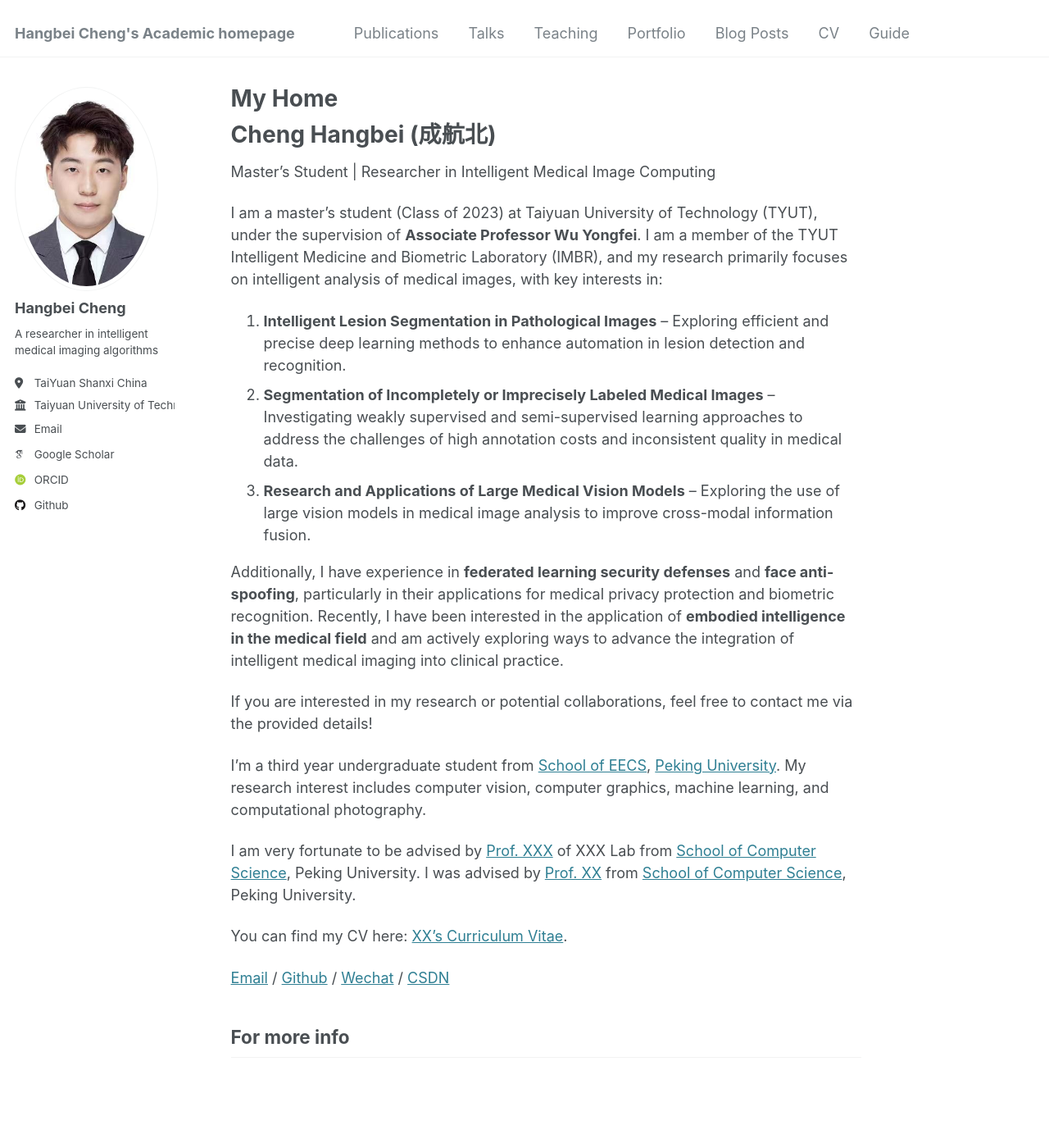
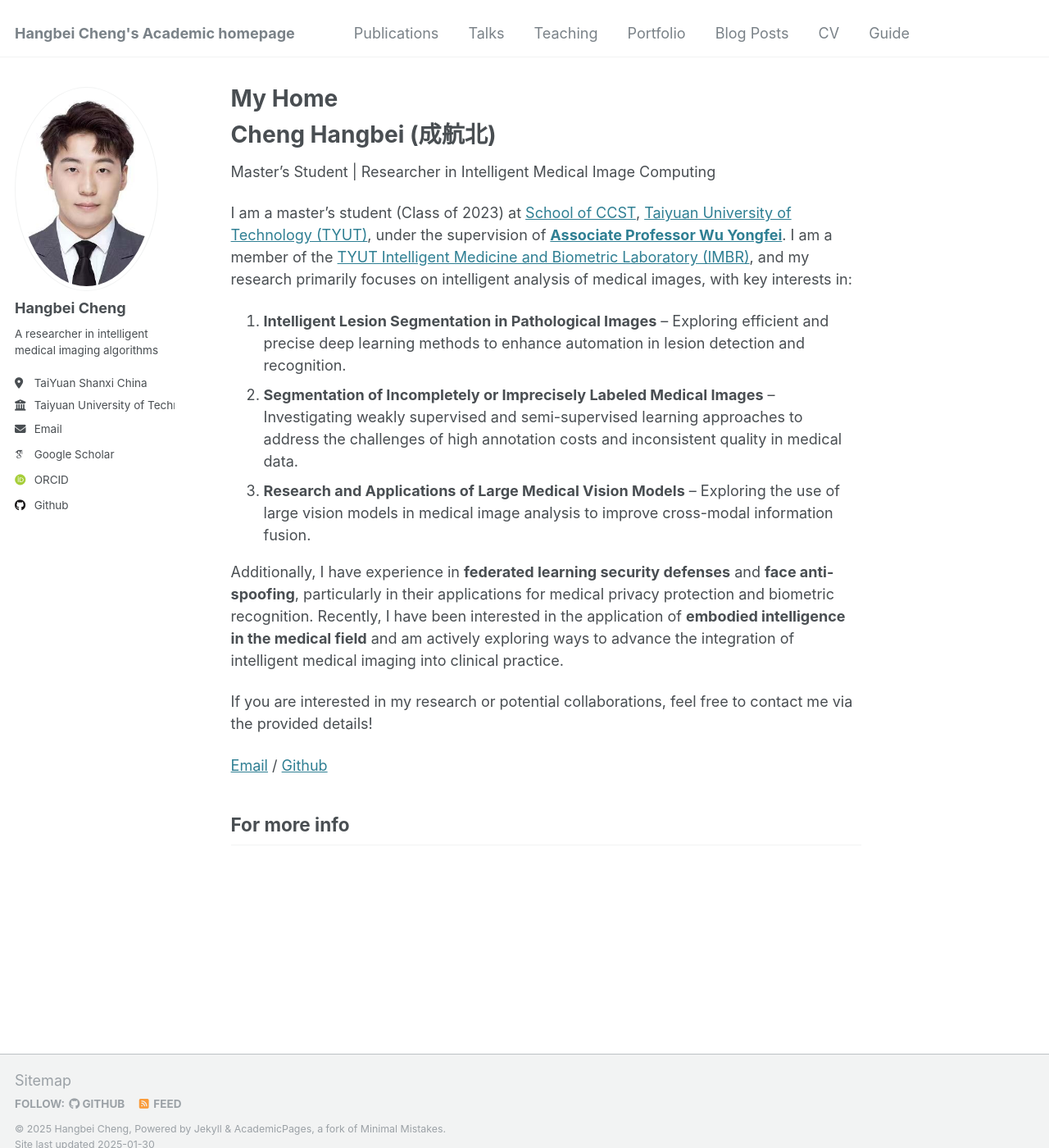
Before and after one commit to chenghangbei0702/chenghangbei0702.github.io, a Jekyll site: the page built from _pages/about.md, in a window 1280 px wide and 1400 px high. Shown: the whole window at 82% size. Built offline with Jekyll 4.4.1, drawn with Linux system fonts in a browser that asks for light colours; some web fonts are replaced.

Commit message:
Update about.md

```diff
--- a/_pages/about.md
+++ b/_pages/about.md
@@ -11,7 +11,7 @@ redirect_from:
 ======
 Master's Student | Researcher in Intelligent Medical Image Computing
 
-I am a master's student (Class of 2023) at Taiyuan University of Technology (TYUT), under the supervision of **Associate Professor Wu Yongfei**. I am a member of the TYUT Intelligent Medicine and Biometric Laboratory (IMBR), and my research primarily focuses on intelligent analysis of medical images, with key interests in:
+I am a master's student (Class of 2023) at [School of CCST](https://ccst.tyut.edu.cn/), [Taiyuan University of Technology (TYUT)](https://www.tyut.edu.cn/), under the supervision of [**Associate Professor Wu Yongfei**](https://tylgswyxgc.tyut.edu.cn/info/1411/5135.htm). I am a member of the [TYUT Intelligent Medicine and Biometric Laboratory (IMBR)](https://lab.rjmart.cn/10579/3146DDB7959849F4), and my research primarily focuses on intelligent analysis of medical images, with key interests in:
 
 1. **Intelligent Lesion Segmentation in Pathological Images** – Exploring efficient and precise deep learning methods to enhance automation in lesion detection and recognition.
 2. **Segmentation of Incompletely or Imprecisely Labeled Medical Images** – Investigating weakly supervised and semi-supervised learning approaches to address the challenges of high annotation costs and inconsistent quality in medical data.
@@ -21,13 +21,7 @@ Additionally, I have experience in **federated learning security defenses** and
 
 If you are interested in my research or potential collaborations, feel free to contact me via the provided details!
 
-I'm a third year undergraduate student from [School of EECS](https://eecs.pku.edu.cn/), [Peking University](https://www.pku.edu.cn/). My research interest includes computer vision, computer graphics, machine learning, and computational photography.
-
-I am very fortunate to be advised by [Prof. XXX](https://www.XXX.com/) of XXX Lab from [School of Computer Science](https://cs.pku.edu.cn/), Peking University. I was advised by [Prof. XX](https://XXX.pku.edu.cn/) from [School of Computer Science](https://cs.pku.edu.cn/), Peking University.
-
-You can find my CV here: [XX's Curriculum Vitae](../assets/Curriculum_Vitae.pdf).
-
-[Email](mailto:XX@stu.pku.edu.cn) / [Github](https://github.com/QiuDi233) / [Wechat](../images/wechat.jpg) / [CSDN](https://blog.csdn.net/qd1813100174?spm=1000.2115.3001.5343)
+[Email](chenghangbei0702@163.com) / [Github](https://github.com/chenghangbei0702)
 
 For more info
 ------
```
